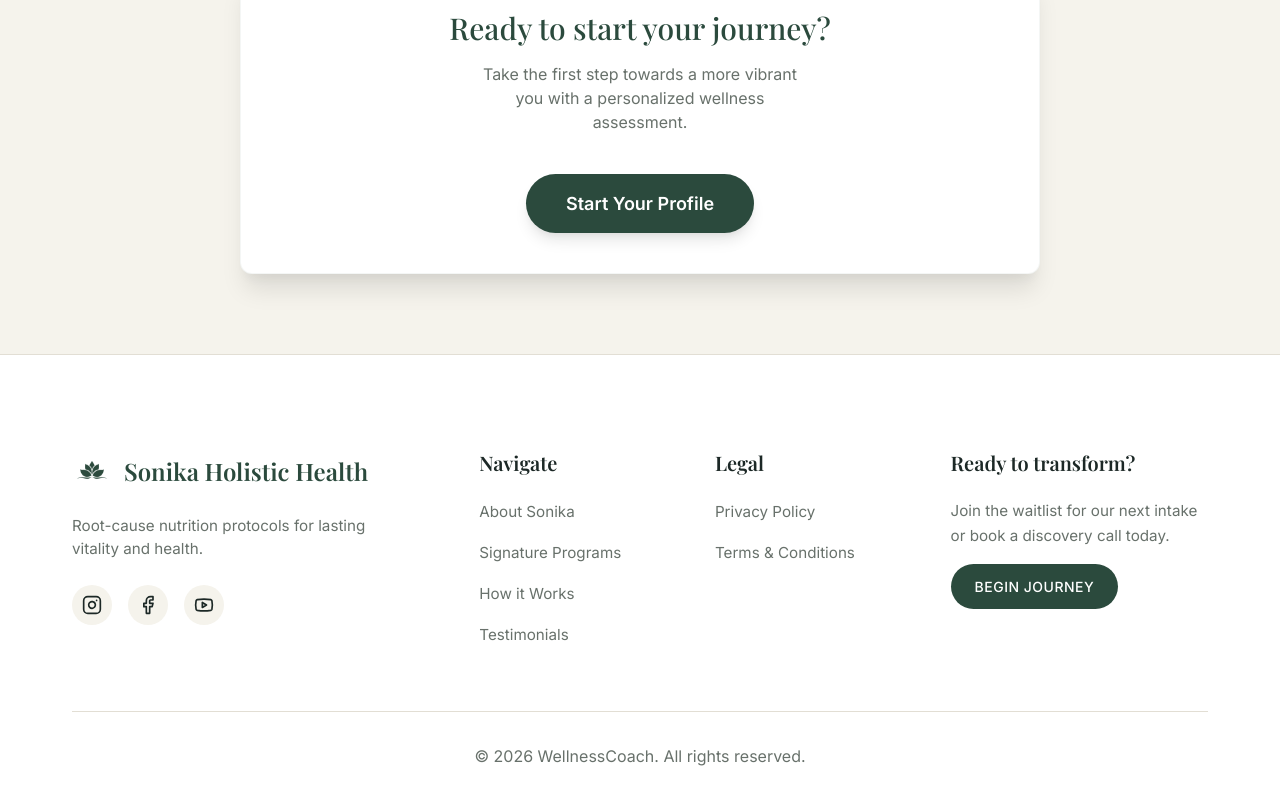
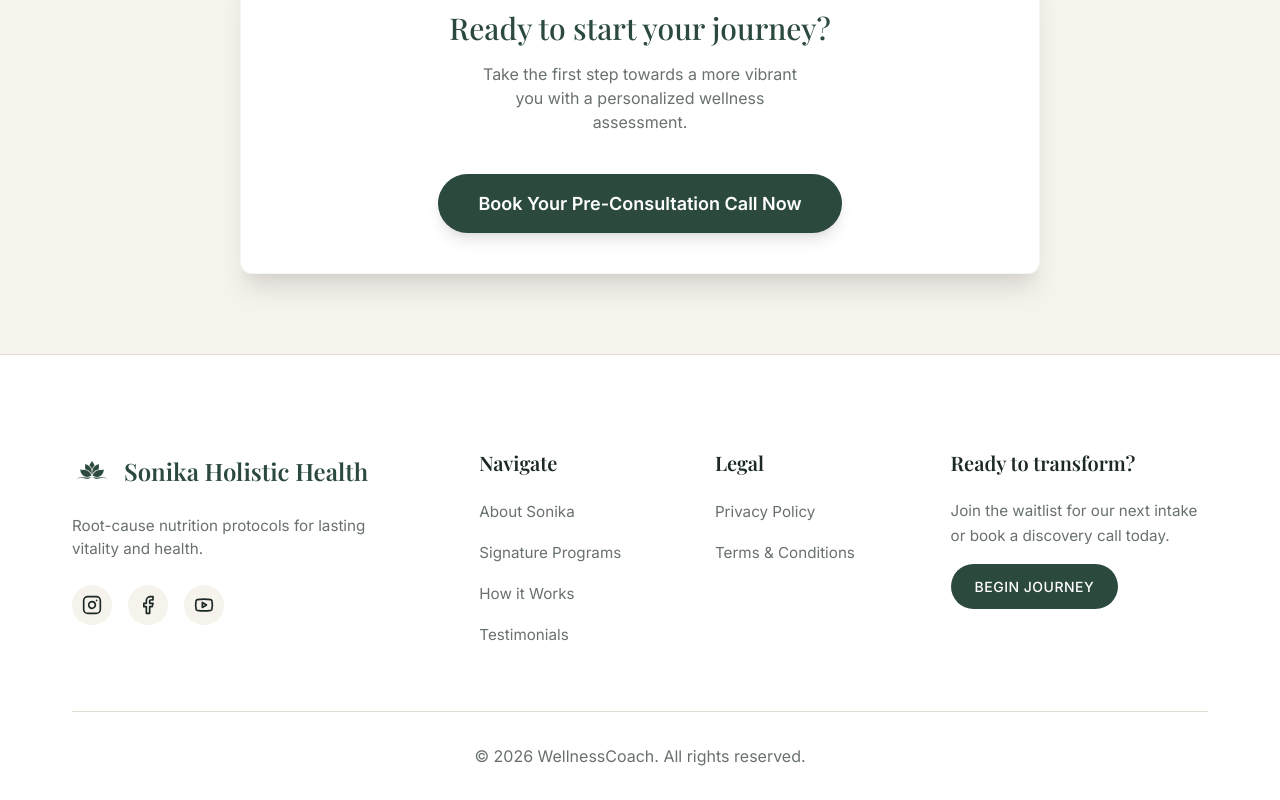
Before and after one commit to jithindevoffice-hue/nutrition-websie, a React (Vite) app: page /about in a window 1280 px wide. Shown: the part 2090-2890 px from the top of the page. Built offline with nearby package versions, Linux system fonts and the light colour scheme; a web font is replaced by a local one.

Commit message:
feat: update AboutPage CTA button text to book pre-consultation call

```diff
--- a/src/pages/AboutPage.tsx
+++ b/src/pages/AboutPage.tsx
@@ -111,7 +111,7 @@ export const AboutPage = () => {
                                 Take the first step towards a more vibrant you with a personalized wellness assessment.
                             </p>
                             <Link to="/apply" className={styles.ctaButton}>
-                                Start Your Profile
+                                Book Your Pre-Consultation Call Now
                             </Link>
                         </div>
                     </div>
```
